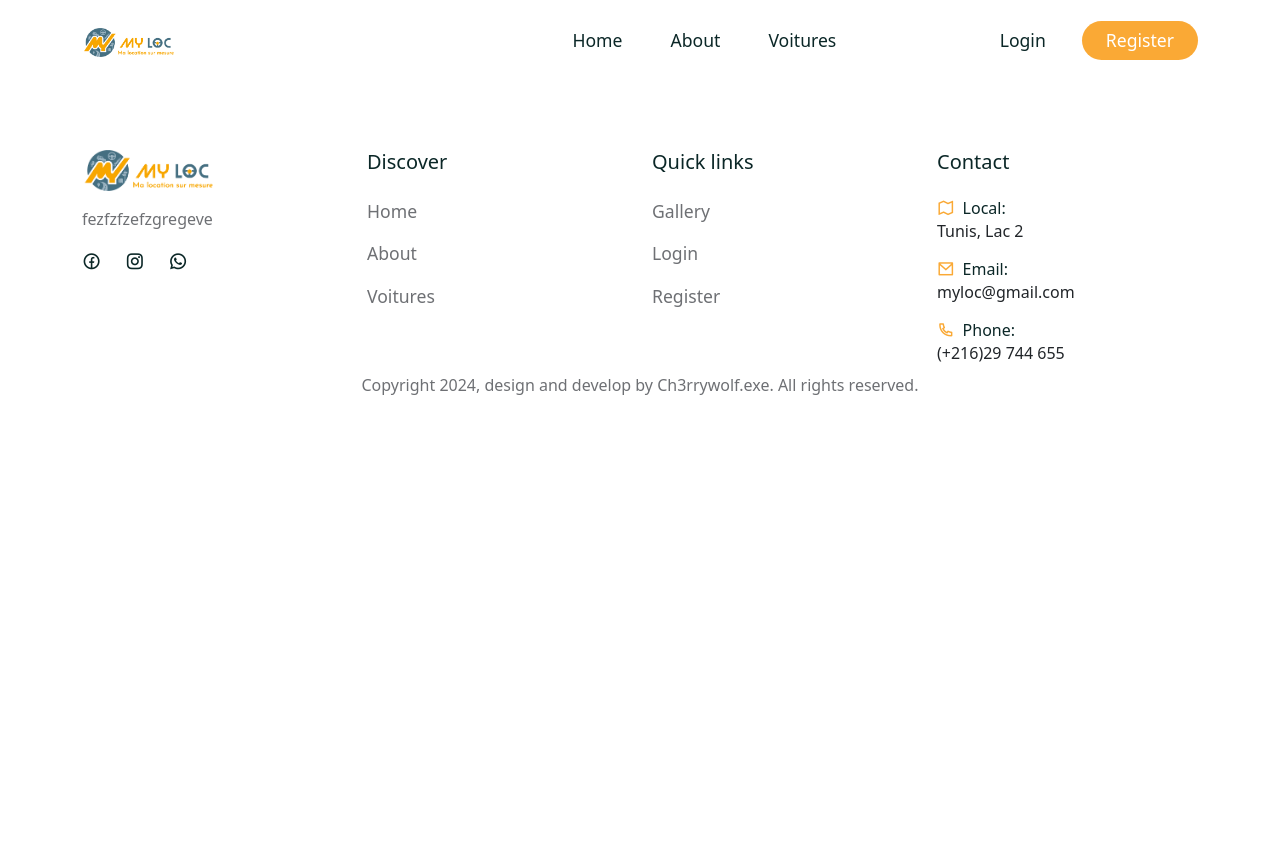
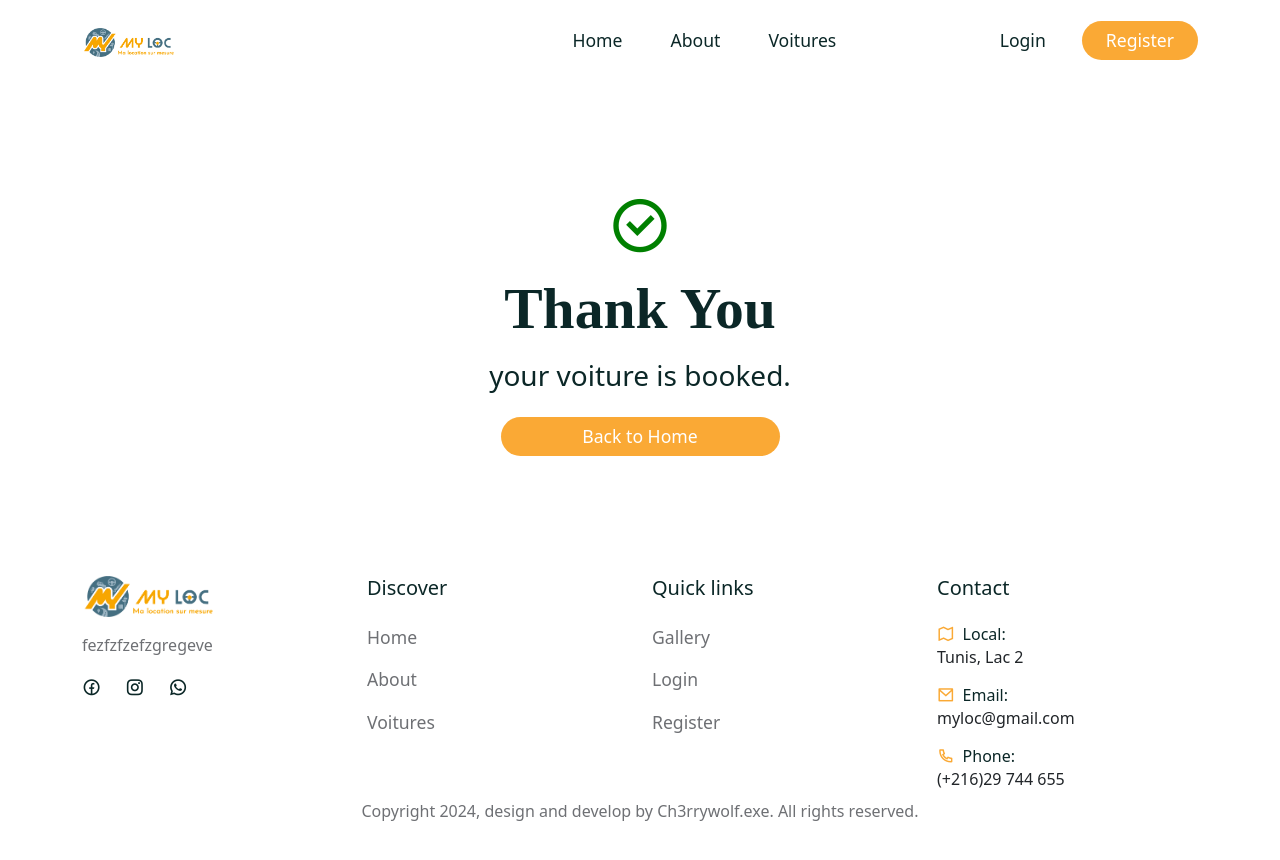
Before and after one commit to ch3rrywolf/Myloc-comparator, a React (Create React App) app in the folder frontend/: page /thank-you in a window 1280 px wide. Shown: the top 860 px of the page. Before the commit the page ends 800 px from the top, so only its background shows below. Built offline with nearby package versions, Linux system fonts and the light colour scheme; a web font is replaced by a local one.

Commit message:
[Front] Voitur-details form validation and msg submit

```diff
--- a/frontend/src/components/Booking/Booking.jsx
+++ b/frontend/src/components/Booking/Booking.jsx
@@ -1,9 +1,11 @@
 import React, {useState} from 'react';
 import './booking.css';
 import { Form, FormGroup, ListGroup, ListGroupItem, Button } from "reactstrap";
+import { useNavigate } from 'react-router-dom';
 
 const Booking = ({voiture, avgRating}) => {
     const {price, reviews} = voiture;
+    const navigate = useNavigate()
 
     const [credentials, setCredentials] = useState({
         userId: '01',
@@ -18,10 +20,13 @@
         setCredentials(prev => ({ ...prev, [e.target.id]: e.target.value }));
     };
 
+    const serviceFee = 10
+    const totalAmount = Number(price) * Number(credentials.guestSize) + Number(serviceFee)
+
     const handleClick = e => {
         e.preventDefault();
 
-        console.log(credentials);
+        navigate("/thank-you");
     }
 
   return <div>
@@ -58,11 +63,11 @@
             </ListGroupItem>
             <ListGroupItem className="border-0 px-0">
                 <h5>Service charge</h5>
-                <span> $10</span>
+                <span> ${serviceFee}</span>
             </ListGroupItem>
             <ListGroupItem className="border-0 px-0">
                 <h5>Total</h5>
-                <span> $109</span>
+                <span> ${totalAmount}</span>
             </ListGroupItem>
         </ListGroup>
         <Button className="btn primary__btn w-100 mt-4" onClick={handleClick}>Book Now</Button>
--- /dev/null
+++ b/frontend/src/pages/ThankYou.jsx
@@ -0,0 +1,28 @@
+import React from 'react';
+import { Container,Row, Col, Button } from 'reactstrap';
+import { Link } from "react-router-dom";
+import '../styles/thank-you.css';
+
+const ThankYou = () => {
+  return <section>
+    <Container>
+        <Row>
+        <Col lg='12' className="pt-5 text-center">
+            <div className="thank__you">
+                <span>
+                    <i class="ri-checkbox-circle-line"></i>
+                </span>
+                <h1 className="mb-3 fw-semibold">Thank You</h1>
+                <h3 className="mb-4">your voiture is booked.</h3>
+
+                <Button className="btn primary__btn w-25">
+                    <Link to="/home">Back to Home</Link>
+                </Button>
+            </div>
+        </Col>
+        </Row>
+    </Container>
+  </section>
+};
+
+export default ThankYou
--- a/frontend/src/pages/VoitureDetails.jsx
+++ b/frontend/src/pages/VoitureDetails.jsx
@@ -6,6 +6,7 @@
 import calculateAvgRating from '../utils/avgRating';
 import avatar from "../assets/images/avatar.jpg";
 import Booking from "../components/Booking/Booking";
+import Newsletter from '../shared/Newsletter';
 
 const VoitureDetails = () => {
   const {id} = useParams()
@@ -119,6 +120,7 @@
           </Row>
         </Container>
       </section>
+      <Newsletter />
     </>
   )
 };
--- a/frontend/src/router/Routers.js
+++ b/frontend/src/router/Routers.js
@@ -7,17 +7,19 @@
 import Login from '../pages/Login';
 import Register from '../pages/Register';
 import SearchResultList from '../pages/SearchResultList';
+import ThankYou from '../pages/ThankYou';
 
 const Routers = () => {
   return (
     <Routes>
         <Route path='/' element={<Navigate to='/home' />} />
-        <Route path='/Home' element={<Home to='/home' />} />
-        <Route path='/voitures' element={<Voitures to='/home' />} />
-        <Route path='/voitures/:id' element={<VoitureDetails to='/home' />} />
-        <Route path='/login' element={<Login to='/home' />} />
-        <Route path='/register' element={<Register to='/home' />} />
-        <Route path='/voitures/search' element={<SearchResultList to='/home' />} />
+        <Route path='/Home' element={<Home />} />
+        <Route path='/voitures' element={<Voitures />} />
+        <Route path='/voitures/:id' element={<VoitureDetails />} />
+        <Route path='/login' element={<Login />} />
+        <Route path='/register' element={<Register />} />
+        <Route path='/thank-you' element={<ThankYou />} />
+        <Route path='/voitures/search' element={<SearchResultList />} />
         <Route />
     </Routes>
   )
--- /dev/null
+++ b/frontend/src/styles/thank-you.css
@@ -0,0 +1,9 @@
+.thank__you span i {
+    font-size: 4rem;
+    color: green;
+}
+
+.thank__you h1 {
+    font-size: 3.6rem;
+    font-family: var(--subtitle-font-name);
+}
```
